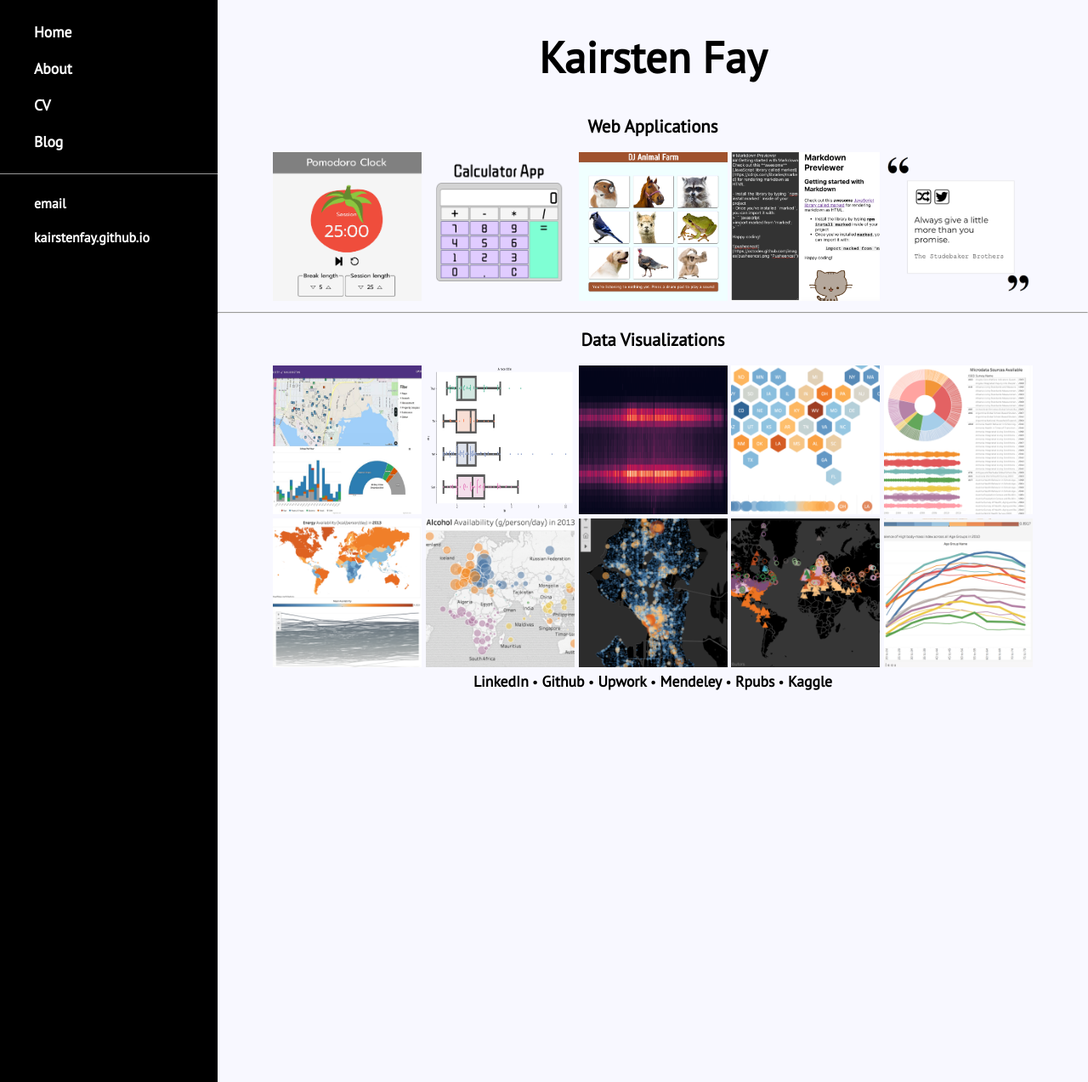
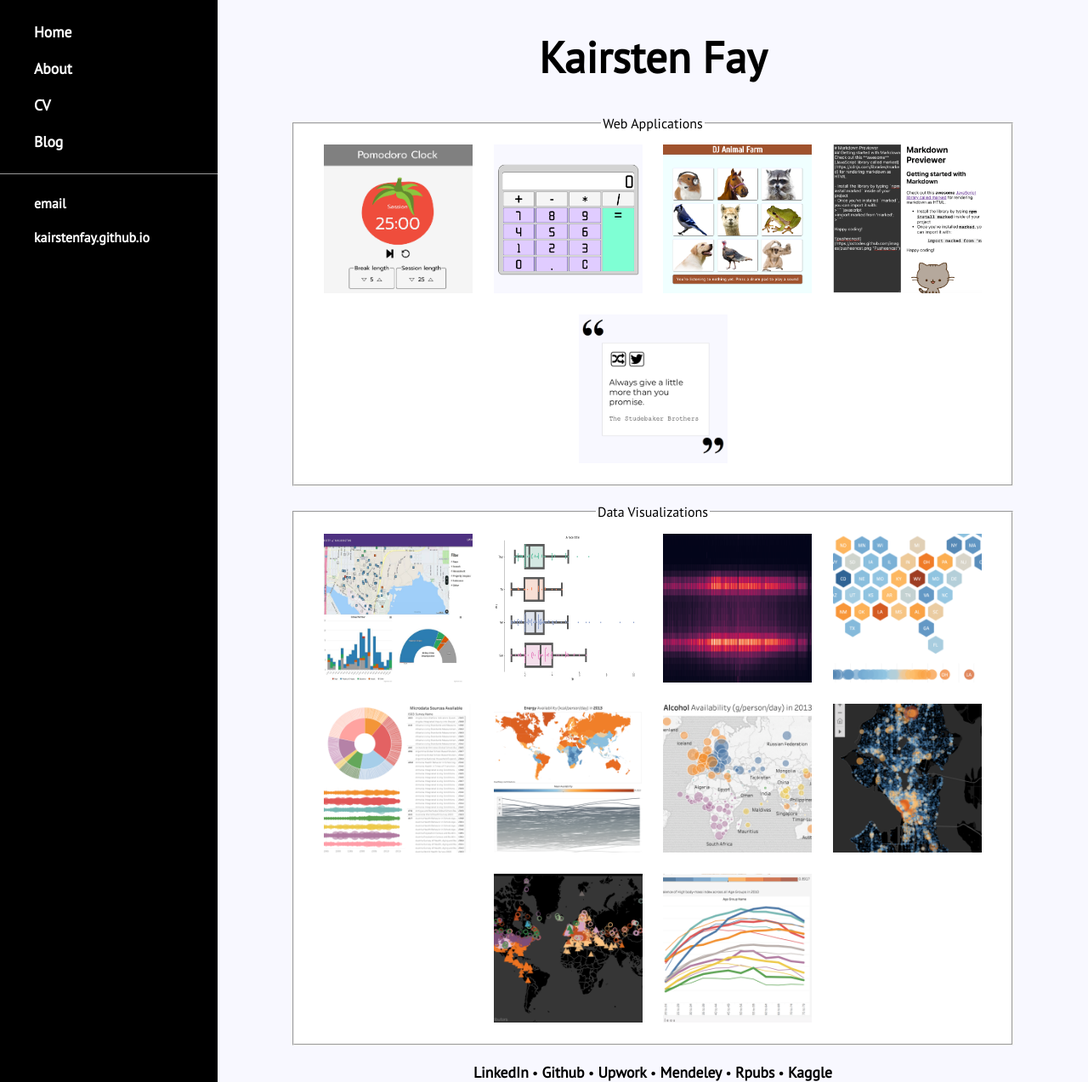
Before and after one commit to kairstenfay/kairstenfay.github.io, a Jekyll site: the page built from index.html, in a window 1280 px wide and 1273 px high. Shown: the whole window at 85% size. Built offline with Jekyll 4.4.1, drawn with Linux system fonts in a browser that asks for light colours.

Commit message:
Created fieldsets on home page

```diff
--- a/css/main.css
+++ b/css/main.css
@@ -52,6 +52,12 @@ a.nav:hover {
     /* text-shadow: 2px 2px 5px #d1d7e8; */
 }
 
+fieldset {
+    width: 80%;
+    background-color: white;
+    margin-bottom: 20px;
+}
+
 p {
     line-height: 1.2em;
     color: #333;
@@ -91,6 +97,7 @@ img.link:hover {
 img.cell {
     width: 175px;
     height: 175px;
+    margin: 10px;
 }
 
 img.post{
@@ -126,7 +133,9 @@ img.post{
 .table {
     display: table;
     align-self: center;
-    width:100%
+    width: 100%;
+    /*border-spacing: 2em;*/
+    /*border-collapse: separate;*/
 }
 
 #cv {
@@ -142,6 +151,13 @@ img.post{
 .post {
     padding: 0 0 0 60px;
     margin-top: 0;
+}
+
+#portfolio {
+    display: flex;
+    justify-items: center;
+    flex-direction: column;
+    align-items: center;
 }
 
 
--- a/index.html
+++ b/index.html
@@ -8,8 +8,9 @@ biology research health environment sciences environmental ecology academic mach
 statistical analysis inference computer science software engineer ui ux fullstack react full-stack frontend front-end -->
 
     <h1 class="title">Kairsten Fay</h1>
-    <div>
-        <h2 class="subtitle">Web Applications</h2>
+    <div id="portfolio">
+        <fieldset>
+            <legend>Web Applications</legend>
 
         <div class="table">
             <a href="http://d1mjra43gtbupp.cloudfront.net">
@@ -38,9 +39,10 @@ statistical analysis inference computer science software engineer ui ux fullstac
                      alt="Design Quote Machine"/>
             </a>
         </div>
-        <hr>
+        </fieldset>
 
-        <h2 class="subtitle">Data Visualizations</h2>
+        <fieldset>
+        <legend>Data Visualizations</legend>
 
         <div class="table">
             <a href="https://baddawgs.andrey.ninja/">
@@ -103,6 +105,7 @@ statistical analysis inference computer science software engineer ui ux fullstac
                      alt="Public Health Data"/>
             </a>
         </div>
+        </fieldset>
     </div>
 
   <a href="http://www.linkedin.com/in/kairsten-fay">LinkedIn</a> •
```
Also changed, not shown: images/thumbnail_react_calculator.png.
